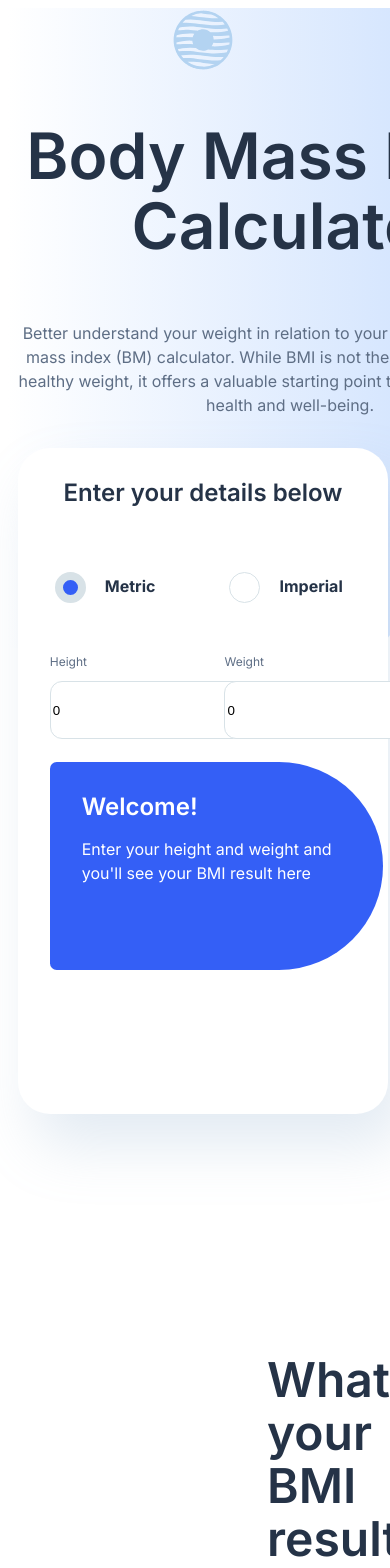
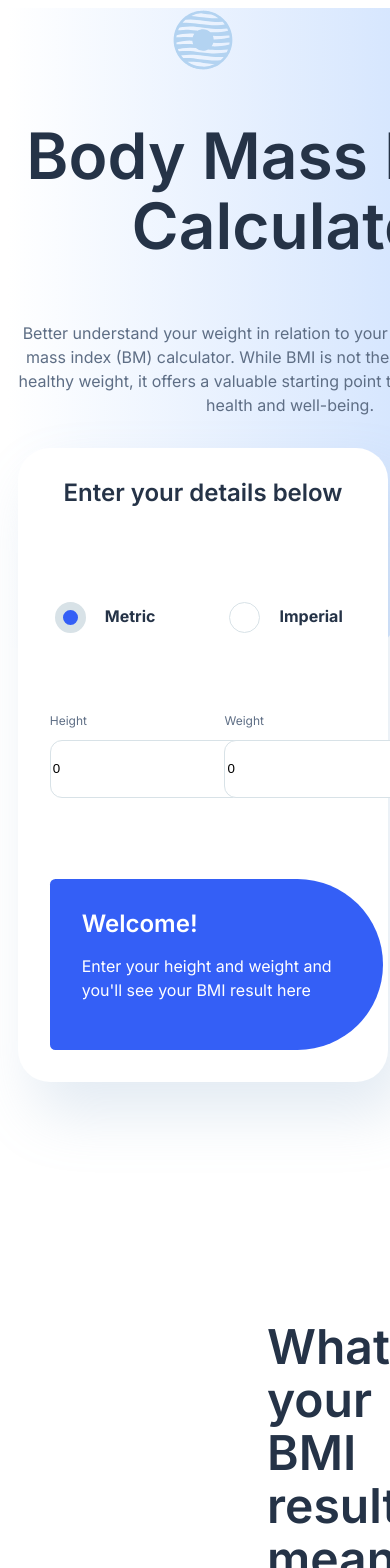
Before and after one commit to r-jeffery-wall/frontend-mentor-bmi-calculator, a React (Create React App) app in the folder bmi-calculator/: page / in a window 390 px wide. Shown: the top 1568 px of the page. Built offline with nearby package versions, Linux system fonts and the light colour scheme.

Commit message:
Finalised tablet media queries.

```diff
--- a/bmi-calculator/src/index.css
+++ b/bmi-calculator/src/index.css
@@ -345,6 +345,9 @@ header .copy-container {
     position: relative;
     bottom: 200px;
   }
+  .bmi-calculator form {
+    grid-template-rows: repeat(3, 1fr);
+  }
   #gradient-background {
     width: 100%;
     height: 640px;
--- a/bmi-calculator/src/style.scss
+++ b/bmi-calculator/src/style.scss
@@ -351,11 +351,16 @@ header {
     margin: auto;
     position: relative;
     bottom: 200px;
+    form {
+      grid-template-rows: repeat(3, 1fr);
+    }
   }
+
   #gradient-background {
     width: 100%;
     height: 640px;
   }
+
   #tips {
     ul {
       flex-direction: column;
```
Also changed, not shown: 1 other file (tests, documents, lock files or other folders).
